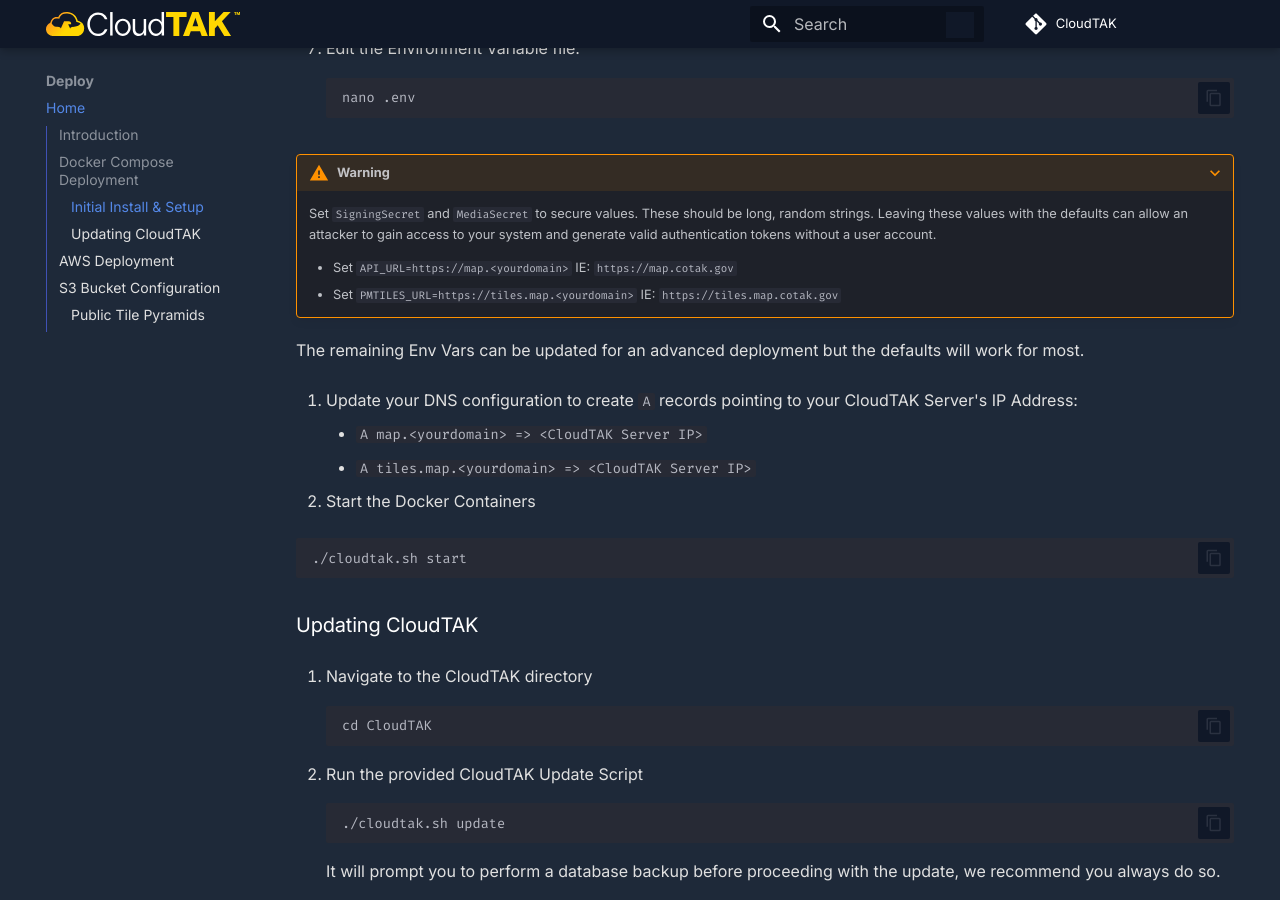
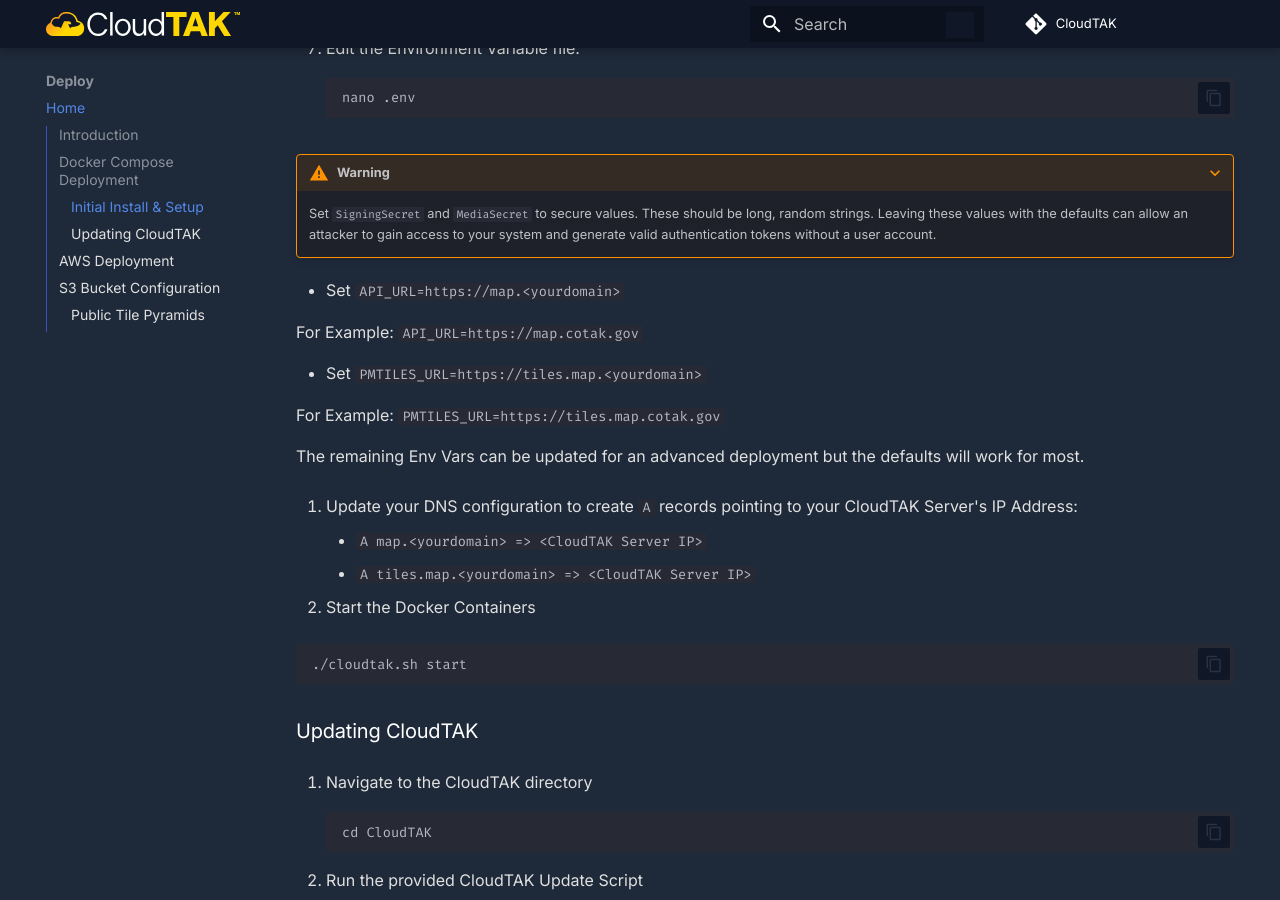
Before and after one commit to dfpc-coe/CloudTAK-Website, an MkDocs documentation site: the page built from docs/docs/deploy.md, in a window 1280 px wide and 900 px high, scrolled down 1309 px. Built offline with MkDocs 1.6.1 and Material for MkDocs 9.7.7, drawn with Linux system fonts in a browser that asks for light colours; comment, search, counter and statistics services are not loaded.

Commit message:
Update Docs

```diff
--- a/docs/docs/deploy.md
+++ b/docs/docs/deploy.md
@@ -69,8 +69,13 @@
     Leaving these values with the defaults can allow an attacker to gain access to your system
     and generate valid authentication tokens without a user account.
 
-    - Set `API_URL=https://map.<yourdomain>` IE: `https://map.cotak.gov`
-    - Set `PMTILES_URL=https://tiles.map.<yourdomain>` IE: `https://tiles.map.cotak.gov`
+- Set `API_URL=https://map.<yourdomain>`
+
+For Example: `API_URL=https://map.cotak.gov`
+
+- Set `PMTILES_URL=https://tiles.map.<yourdomain>`
+
+For Example: `PMTILES_URL=https://tiles.map.cotak.gov`
 
 The remaining Env Vars can be updated for an advanced deployment but the defaults will work for most.
 
```
